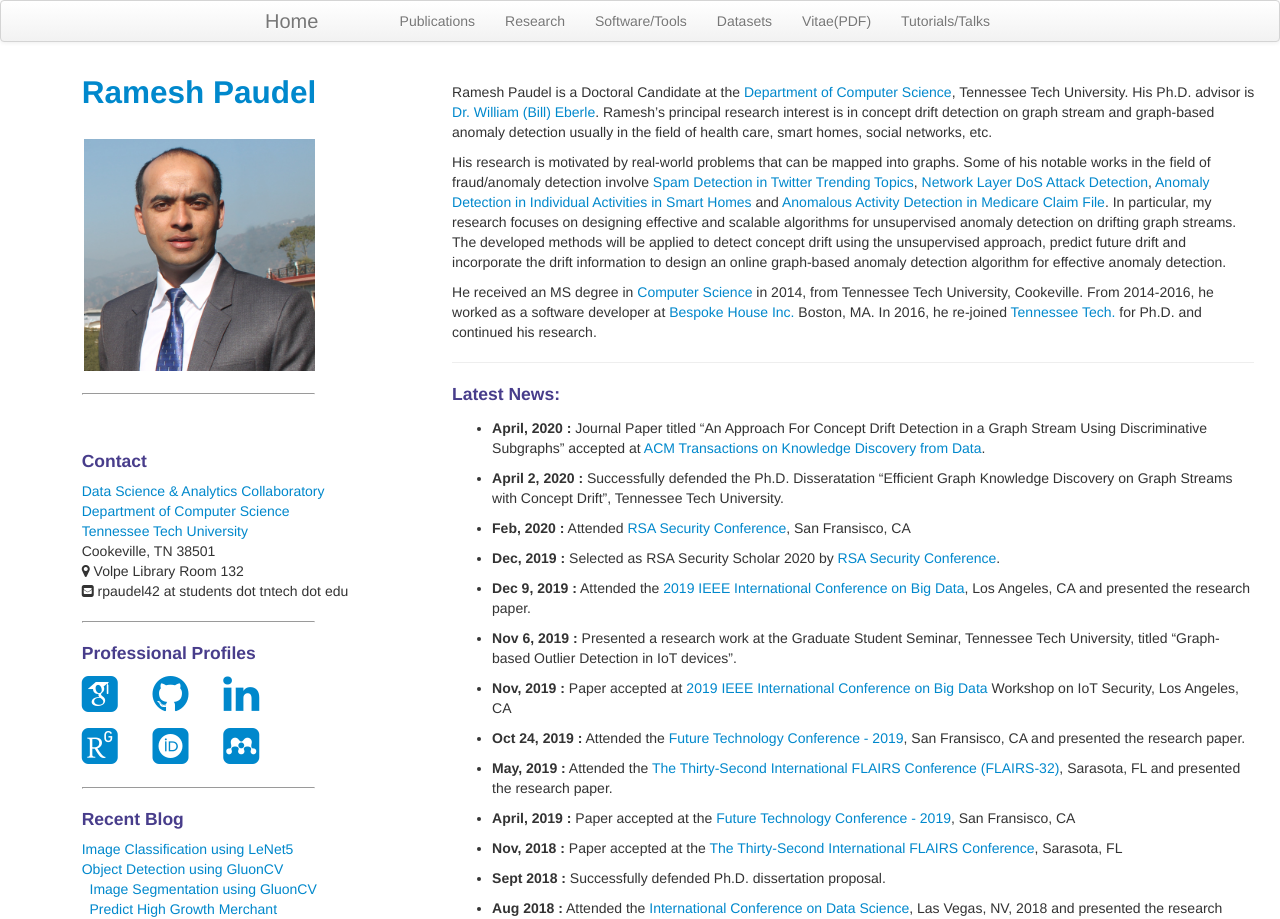
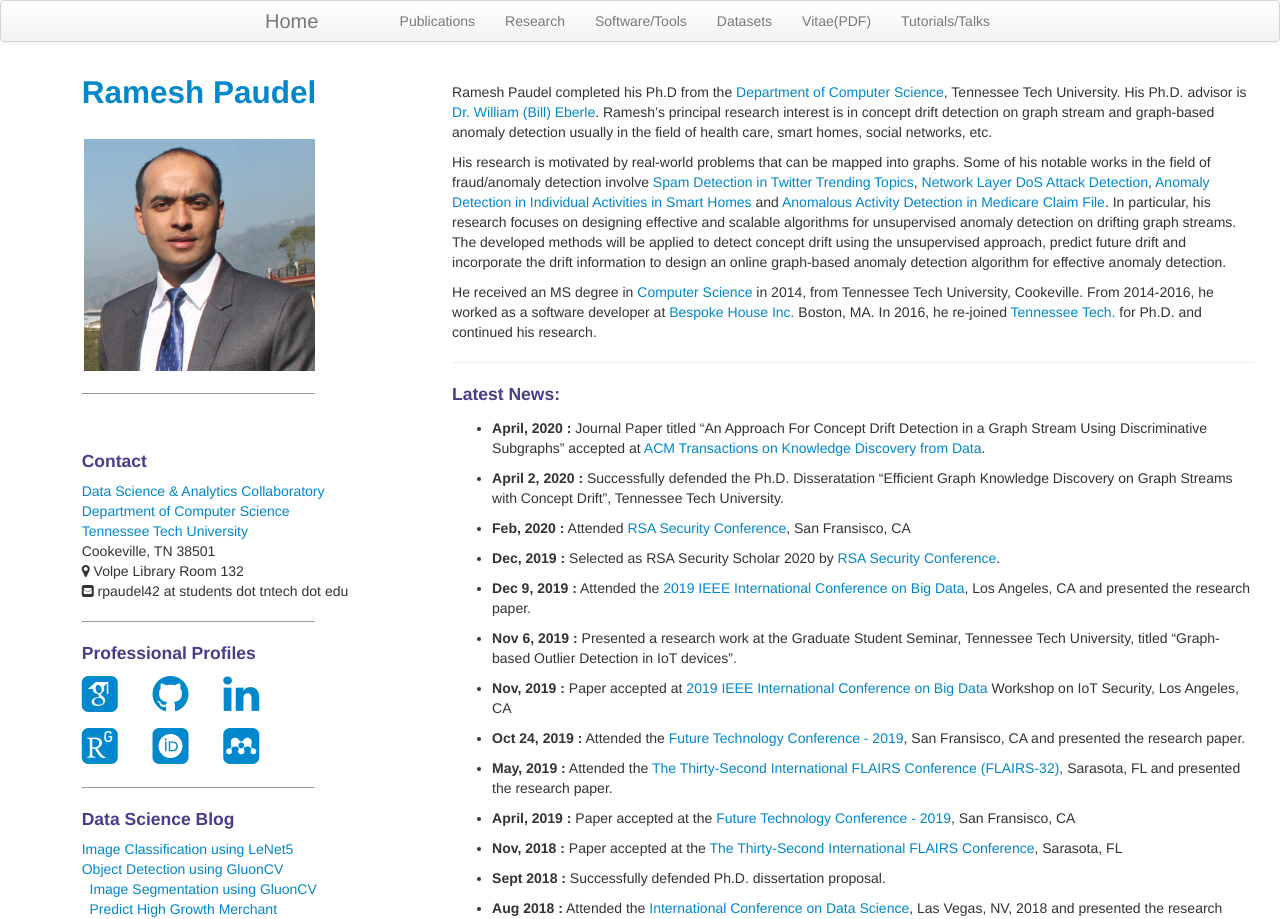
Before and after one commit to rpaudel42/rpaudel42.github.io, a Jekyll site: the page built from index.md, in a window 1280 px wide. Shown: the top 919 px of the page. Built offline with Jekyll 4.4.1, drawn with Linux system fonts in a browser that asks for light colours; nearby versions of some CDN libraries; some web fonts are replaced.

Commit message:
update sidebar

```diff
--- a/_includes/themes/twitter/default.html
+++ b/_includes/themes/twitter/default.html
@@ -89,8 +89,8 @@
         <hr class="hr-sidebar">
 
         <div class="recent-blog">
-          <h4><a name="contact"></a>Recent Blog</h4>
-          <div class="row-fluid pf-link">
+          <h4><a name="contact"></a>Data Science Blog</h4>
+          <div class="row-fluid">
             <span class="ml-1"><a href="https://rpaudel42.github.io/pages/TrainLeNet/TrainLeNet.html">Image Classification using LeNet5</a></span><br/>
             <span class="ml-1"><a href="https://rpaudel42.github.io/pages/ObjectClf/ObjectClf.html">Object Detection using GluonCV</a></span><br/>
             <span class="ml-1"><a href="https://rpaudel42.github.io/pages/ImgSegmentation/ImgSegmentation.html">Image Segmentation using GluonCV</a></span><br/>
--- a/index.md
+++ b/index.md
@@ -1,14 +1,15 @@
 ---
 layout: frontpage
 title: Ramesh Paudel
-description: Ramesh Paudel; a Ph.D. Candidate in Department of Computer Science at Tennessee Tech University - Cookeville, TN; research in concept drift, graph stream, graph-based anomaly, and machine learning.
+description: Ramesh Paudel; Ph.D. in Computer Science - Tennessee Tech University - Cookeville, TN; research in concept drift, graph stream, graph-based anomaly, and machine learning.
 keywords: Paudel, concept drift, graph stream, graph based anomaly, anomaly detection
 ---
 
-Ramesh Paudel is a Doctoral Candidate at the [Department of Computer Science](http://www.csc.tntech.edu), Tennessee Tech University. His Ph.D. advisor is [Dr. William (Bill) Eberle](http://users.csc.tntech.edu/~weberle/).
+Ramesh Paudel completed his Ph.D from the [Department of Computer Science](http://www.csc.tntech.edu), Tennessee Tech University. His Ph.D. advisor is [Dr. William (Bill) Eberle](http://users.csc.tntech.edu/~weberle/).
 Ramesh's principal research interest is in concept drift detection on graph stream and graph-based anomaly detection usually in the field of health care, smart homes, social networks, etc.
 
-His research is motivated by real-world problems that can be mapped into graphs. Some of his notable works in the field of fraud/anomaly detection involve [Spam Detection in Twitter Trending Topics]({{ BASE_PATH }}/pages/spamtweet.html), [Network Layer DoS Attack Detection]({{ BASE_PATH }}/pages/dosattack.html), [Anomaly Detection in Individual Activities in Smart Homes]({{ BASE_PATH }}/pages/smarthomes.html) and [Anomalous Activity Detection in Medicare Claim File]({{ BASE_PATH }}/pages/medicare.html). In particular, my research focuses on designing effective and scalable algorithms for unsupervised anomaly detection on drifting graph streams. The developed methods will be applied to detect concept drift using the unsupervised approach, predict future drift and incorporate the drift information to design an online graph-based anomaly detection algorithm for effective anomaly detection.
+His research is motivated by real-world problems that can be mapped into graphs. Some of his notable works in the field of fraud/anomaly detection involve [Spam Detection in Twitter Trending Topics]({{ BASE_PATH }}/pages/spamtweet.html), [Network Layer DoS Attack Detection]({{ BASE_PATH }}/pages/dosattack.html), [Anomaly Detection in Individual Activities in Smart Homes]({{ BASE_PATH }}/pages/smarthomes.html) and [Anomalous Activity Detection in Medicare Claim File]({{ BASE_PATH }}/pages/medicare.html).
+In particular, his research focuses on designing effective and scalable algorithms for unsupervised anomaly detection on drifting graph streams. The developed methods will be applied to detect concept drift using the unsupervised approach, predict future drift and incorporate the drift information to design an online graph-based anomaly detection algorithm for effective anomaly detection.
 
 He received an MS degree in [Computer Science](http://www.csc.tntech.edu)
 in 2014, from Tennessee Tech University, Cookeville. From 2014-2016, he worked as a software developer at [Bespoke House Inc.](http://bespoke.house) Boston, MA. In 2016, he re-joined [Tennessee Tech.](https://www.tntech.edu) for Ph.D. and continued his research.
```
